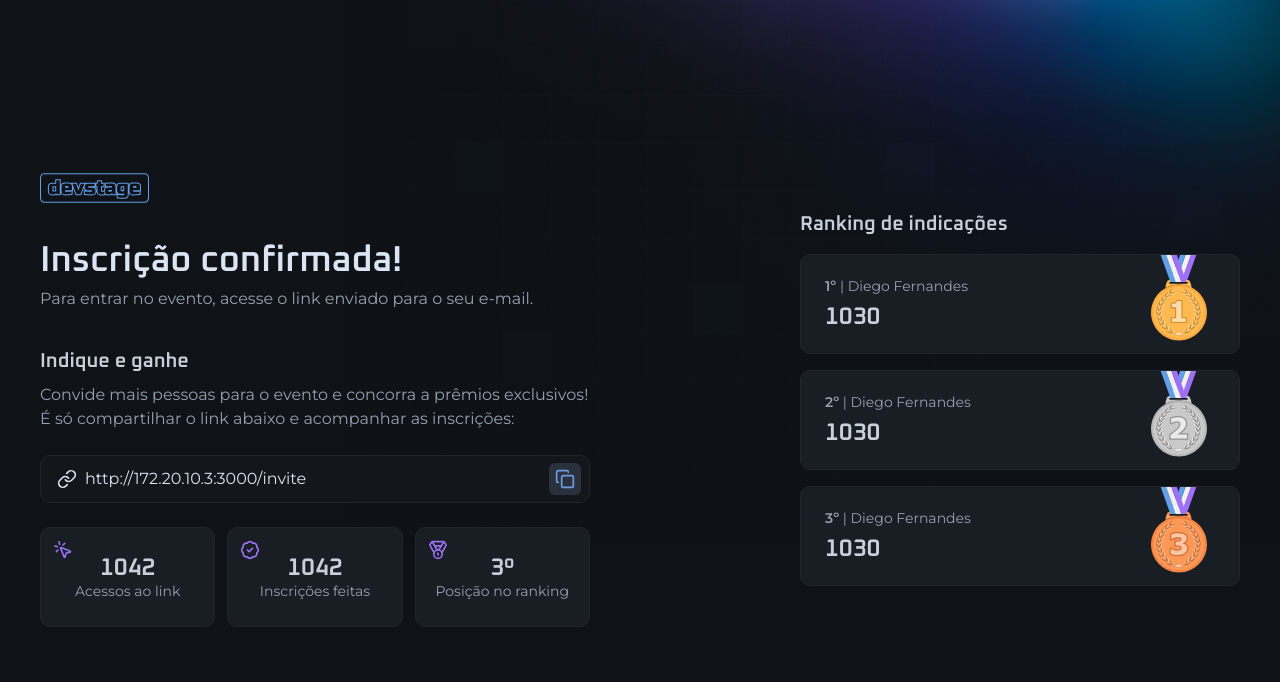
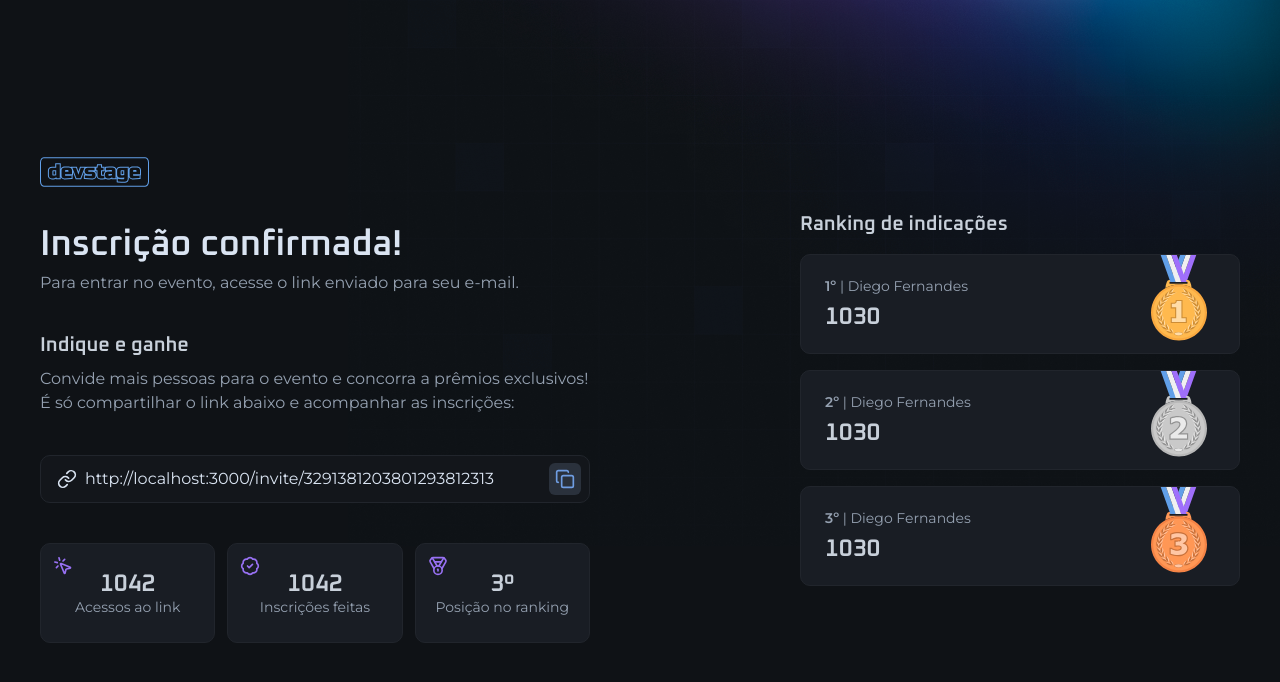
Before and after one commit to DomingosChiconela/NLW-Connect, a Next.js app: page /invite in a window 1280 px wide. Shown: the top 682 px of the page. Built offline with nearby package versions, Linux system fonts and the light colour scheme.

Commit message:
feat:created component InviteLinkInput

```diff
--- /dev/null
+++ b/src/app/invite/invite-link-input.tsx
@@ -0,0 +1,27 @@
+import { Copy, Link } from 'lucide-react'
+import { IconButton } from '@/components/icon-button'
+import { InputField, InputIcon, InputRoot } from '@/components/input'
+
+interface InviteLinkInputProps {
+  inviteLink: string
+}
+
+export function InviteLinkInput({ inviteLink }: InviteLinkInputProps) {
+  function copyInviteLink() {
+    navigator.clipboard.writeText(inviteLink)
+  }
+
+  return (
+    <InputRoot>
+      <InputIcon>
+        <Link className="size-5" />
+      </InputIcon>
+
+      <InputField readOnly defaultValue={inviteLink} />
+
+      <IconButton className="-mr-2" onClick={copyInviteLink}>
+        <Copy className="size-5" />
+      </IconButton>
+    </InputRoot>
+  )
+}
--- a/src/app/invite/page.tsx
+++ b/src/app/invite/page.tsx
@@ -1,22 +1,24 @@
-import IconButton from '@/components/icon-button'
-import { InputField, InputIcon, InputRoot } from '@/components/input'
-import { Copy, Link } from 'lucide-react'
 import Image from 'next/image'
 import logo from '../../assets/logo.svg'
+
+import { InviteLinkInput } from './invite-link-input'
 import { Ranking } from './ranking'
 import { Stats } from './stats'
 
 export default function InvitePage() {
+  const inviteLink = 'http://localhost:3000/invite/3291381203801293812313'
+
   return (
-    <div className="min-h-dvh  flex items-center justify-between gap-16 flex-col md:flex-row">
-      <div className="flex flex-col gap-10  w-full max-w-[550px]">
-        <Image src={logo} alt="devstage" width={108.5} height={30} />
+    <div className="min-h-dvh flex items-center justify-between gap-16 flex-col md:flex-row">
+      <div className="flex flex-col gap-10 w-full max-w-[550px]">
+        <Image src={logo} alt="devstage" className="h-[30px] w-[108.5px]" />
+
         <div className="space-y-2">
           <h1 className="text-4xl font-semibold font-heading text-gray-100 leading-none">
-            Inscrição confirmada!{' '}
+            Inscrição confirmada!
           </h1>
           <p className="text-gray-300">
-            Para entrar no evento, acesse o link enviado para o seu e-mail.
+            Para entrar no evento, acesse o link enviado para seu e-mail.
           </p>
         </div>
 
@@ -31,22 +33,13 @@ export default function InvitePage() {
               inscrições:
             </p>
           </div>
+        </div>
 
-          <InputRoot>
-            <InputIcon>
-              <Link className="size-5" />
-            </InputIcon>
+        <InviteLinkInput inviteLink={inviteLink} />
 
-            <InputField defaultValue={'http://172.20.10.3:3000/invite'} />
+        <Stats />
+      </div>
 
-            <IconButton className="-mr-2">
-              <Copy className="size-5" />
-            </IconButton>
-          </InputRoot>
-
-          <Stats />
-        </div>
-      </div>
       <Ranking />
     </div>
   )
--- a/src/components/icon-button.tsx
+++ b/src/components/icon-button.tsx
@@ -10,7 +10,7 @@ interface ButtonProps extends ComponentProps<'button'> {
   children: ReactNode
 }
 
-export default function IconButton({className,...props}: ButtonProps) {
+export  function IconButton({className,...props}: ButtonProps) {
   return (
     <button
       className={twMerge("p-1.5 bg-gray-500 text-blue rounded-md cursor-pointer hover:bg-blue hover:text-gray-900 transition-colors duration-300 ",className)}
```
